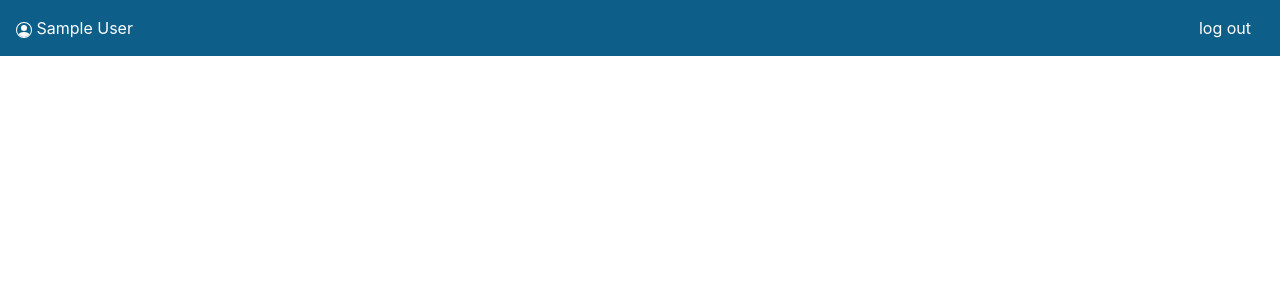
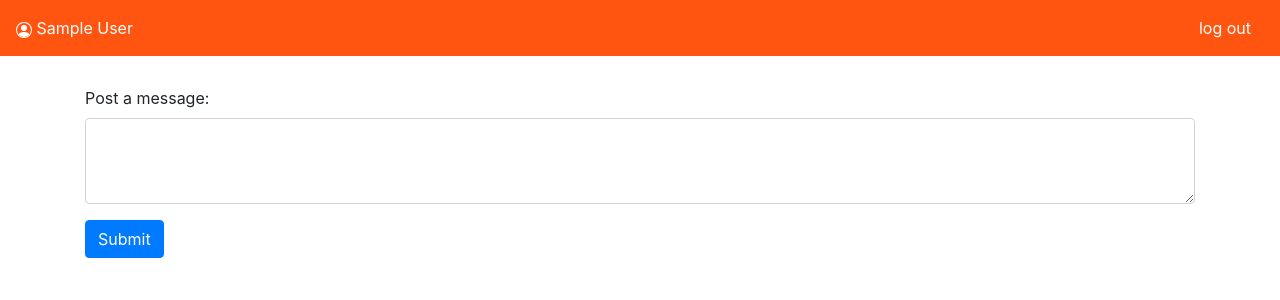
Before and after one commit to kellikells/Message-Forum, a Flask app: template templates/messages.html in a window 1280 px wide. Shown: the top 300 px of the page. Run offline with Flask 2, Linux system fonts and the light colour scheme; the template is opened without the code that fills it, so the values that code supplies are empty; the visitor is signed in with stand-in values (Sample User, id 1); some libraries are stand-ins or nearby versions; some web fonts are replaced.

Commit message:
messages.html can create (POST) messages, and display messages as well

```diff
--- a/server.py
+++ b/server.py
@@ -16,17 +16,17 @@ app = Flask(__name__)
 bcrypt = Bcrypt(app)
 app.secret_key = "ThisIsSecret!"
 
-# ==============================================================
+# =====================================================
 #                     INDEX ROUTE
-# ==============================================================
+# =====================================================
 @app.route('/')
 def index():
     mysql = connectToMySQL('forumsdb')
     return render_template('index.html')
 
-# ==============================================================
+# =======================================================
 #                  REGISTER BUTTON ROUTE
-# ==============================================================
+# =======================================================
 @app.route('/register', methods=['POST'])
 def register():
 
@@ -39,8 +39,8 @@ def register():
 
     # new-email validation
     # --------------------------------------
-    if not EMAIL_REGEX.match(request.form['new-email']):
-        flash("Invalid Email Address!", 'new-email')
+    if not EMAIL_REGEX.match(request.form['email']):
+        flash("Invalid Email Address!", 'email')
 
     # checking if email already exists in db
     # --------------------------------------
@@ -91,9 +91,9 @@ def register():
         return redirect('/')
 
 
-# ========================================================
+# =======================================================
 #                  LOGIN BUTTON ROUTE
-# ========================================================
+# =======================================================
 @app.route('/login', methods=['POST'])
 def login():
 
@@ -119,74 +119,40 @@ def login():
             return redirect("/")
 
 
-# # =======================================================
-# #            GET DATA: after registering/logging in
-# # =======================================================
-# @app.route('/getData', methods=['GET'])
-# def getData():
-#     user_id = session['user_id']
-#     user_level = session['user_level']
-#     print('*****SESSION', session)
-#     print('*****USER_ID', user_id)
+# =======================================================
+#           /getMessages: after logging in
+# =======================================================
+@app.route('/getMessages', methods=['GET'])
+def getMessages():
+    user_id = session['user_id']
 
-#     # data of other users for "send a message"
-#     # -------------------------------------------
-#     mysql = connectToMySQL('forumsdb')
-#     query = "SELECT id, first_name FROM users WHERE NOT (id = %(user_id)s);"
-#     data = {
-#         'user_id': user_id
-#     }
-#     otherUsers = mysql.query_db(query, data)
+    # data to show "ALL messages", newest first, 5 max
+    # -------------------------------------------
+    mysql = connectToMySQL('forumsdb')
+    message_query = "SELECT messages.id, messages.user_id, messages.message, messages.updated_at, users.id, users.first_name FROM messages JOIN users ON messages.user_id = users.id ORDER BY messages.id DESC LIMIT 5;"
 
-#     # data to show "received messages", newest first, 5 max
-#     # -------------------------------------------
-#     mysql = connectToMySQL('forumsdb')
-#     message_query = "SELECT user_id, first_name, content, messages.created_at, messages.id FROM messages, users WHERE (receiver_id = %(user_id)s) and user_id = users.id ORDER BY messages.id DESC LIMIT 5;"
-#     message_data = {
-#         'user_id': user_id
-#     }
-#     receivedMessages = mysql.query_db(message_query, message_data)
-
-#     # COUNT sent messages
-#     # -------------------------------------------
-#     mysql = connectToMySQL('forumsdb')
-#     query = "SELECT COUNT(user_id) FROM forumsdb.messages WHERE user_id = %(user_id)s;"
-#     data = { 'user_id': user_id }
-#     count_sent_messages = mysql.query_db(query, data)
-
-#     count_sent = count_sent_messages[0]['COUNT(user_id)']
-#     print('******** COUNT SENT MESSAGES:', count_sent)
-
-#     # COUNT received messages
-#     # -------------------------------------------
-#     mysql = connectToMySQL('forumsdb')
-#     query = "SELECT COUNT(receiver_id) FROM forumsdb.messages WHERE receiver_id = %(receiver_id)s;"
-#     data = { 'receiver_id': user_id }
-#     count_received_messages = mysql.query_db(query, data)
-
-#     count_received = count_received_messages[0]['COUNT(receiver_id)']
-#     print('******** COUNT RECEIVED MESSAGES:', count_received)
-
-#     #SEND ALL OF THIS DATA TO BE MANIPULATED ON HTML
-#     return render_template('messages.html', otherUsers = otherUsers, receivedMessages = receivedMessages, count_sent = count_sent, count_received = count_received)
+    result = mysql.query_db(message_query)
+    print(result)
+    # SEND ALL OF THIS DATA TO BE MANIPULATED ON HTML
+    return render_template('messages.html', messages=result)
 
 
-# # =====================================================
-# #                 CREATE A MESSAGE
-# # =====================================================
-# @app.route('/create_message', methods=['POST'])
-# def create_message():
+# =====================================================
+#                 CREATE A MESSAGE
+# =====================================================
+@app.route('/create', methods=['POST'])
+def create():
+    user_id = session['user_id']
 
-#     mysql = connectToMySQL("forumsdb")
-#     query= "INSERT INTO messages (user_id, receiver_id, content, created_at, updated_at) VALUES (%(user_id)s, %(receiver_id)s, %(content)s, NOW(), NOW());"
-#     data = {
-#         'user_id': session['user_id'],
-#         'receiver_id': request.form['receiverId'],
-#         'content': request.form['sendMsg']
-#         }
-#     mysql.query_db(query, data)
+    mysql = connectToMySQL("forumsdb")
+    query= "INSERT INTO messages (user_id, message, created_at, updated_at) VALUES (%(user_id)s, %(message)s, NOW(), NOW());"
+    data = {
+        'user_id': session['user_id'],
+        'message': request.form['create']
+        }
+    mysql.query_db(query, data)
 
-#     return redirect('/getData')
+    return redirect('/getMessages')
 
 
 # # =====================================================
--- a/static/style.css
+++ b/static/style.css
@@ -0,0 +1,3 @@
+nav {
+    margin-bottom: 30px;
+}
--- a/templates/messages.html
+++ b/templates/messages.html
@@ -22,7 +22,7 @@
 <body>
 
     <!-- ================= NAV ======================== -->
-    <nav id="navbar" class="navbar navbar-dark" style="background-color:#0d5f8a;">
+    <nav id="navbar" class="navbar navbar-dark" style="background-color:#f51;">
         <span class="navbar-text justify-content-left" style="color: white;">
             <svg width="1em" height="1em" viewBox="0 0 16 16" class="bi bi-person-circle" fill="currentColor"
                 xmlns="http://www.w3.org/2000/svg">
@@ -42,6 +42,50 @@
 
     <div class="container">
 
+        <!-- FORM : CREATE A MESSAGE  -->
+        <!-- =============================================== -->
+        <div class="row">
+            <div class="col">
+                <form action="/create" method="post">
+                    <div class="form-group">
+                        <label for="create">Post a message:</label>
+                        <textarea class="form-control" id="create" name="create" rows="3"></textarea>
+                    </div>
+                    <button class="btn btn-primary" type="submit">Submit</button>
+                </form>
+            </div>
+        </div>
+
+
+        <div>
+
+            <!---- FOR LOOP TO BUILD MESSAGES FROM DATABASE ---->
+            <!-- =============================================== -->
+            {% for message in messages %}
+
+            <div class="row">
+                <!-- name & date of user who wrote message -->
+                <div class="row">
+                     {{ message.first_name }} {{ message.updated_at }}
+                </div>
+
+                <!-- message  -->
+                <div class="row">
+                    {{ message.message }}
+                </div>
+            </div>
+
+            {% endfor %}
+
+<!-- [{'id': 1, 'user_id': 1, 'message': "here's the first message!", 'updated_at': datetime.datetime(2020, 9, 11, 18, 51,
+49), 'users.id': 1, 'first_name': 'kelli'}] -->
+        </div>
+
+
+
+
+
+
 
 
 
```
Also changed, not shown: templates/index.html (+1 -6 lines).
